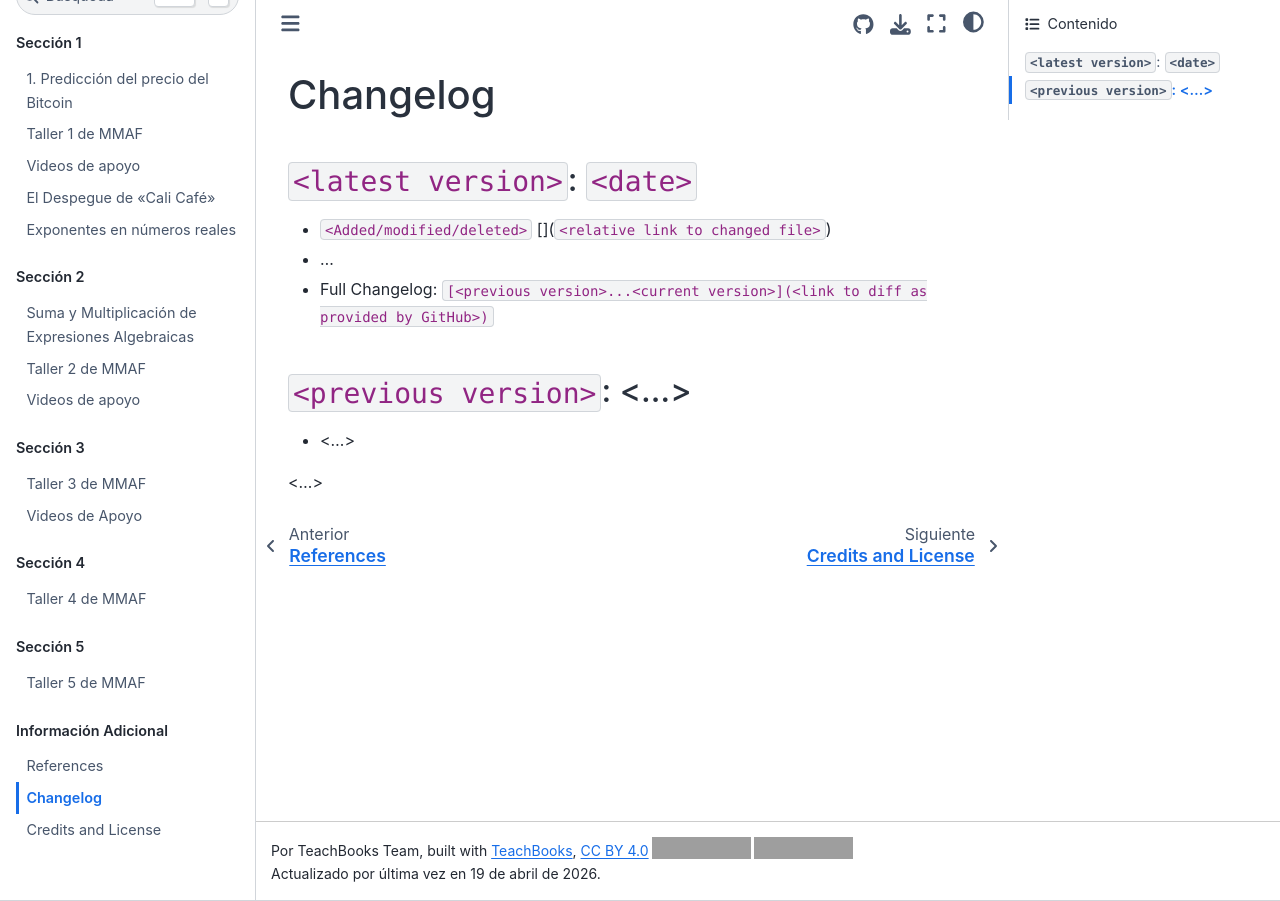
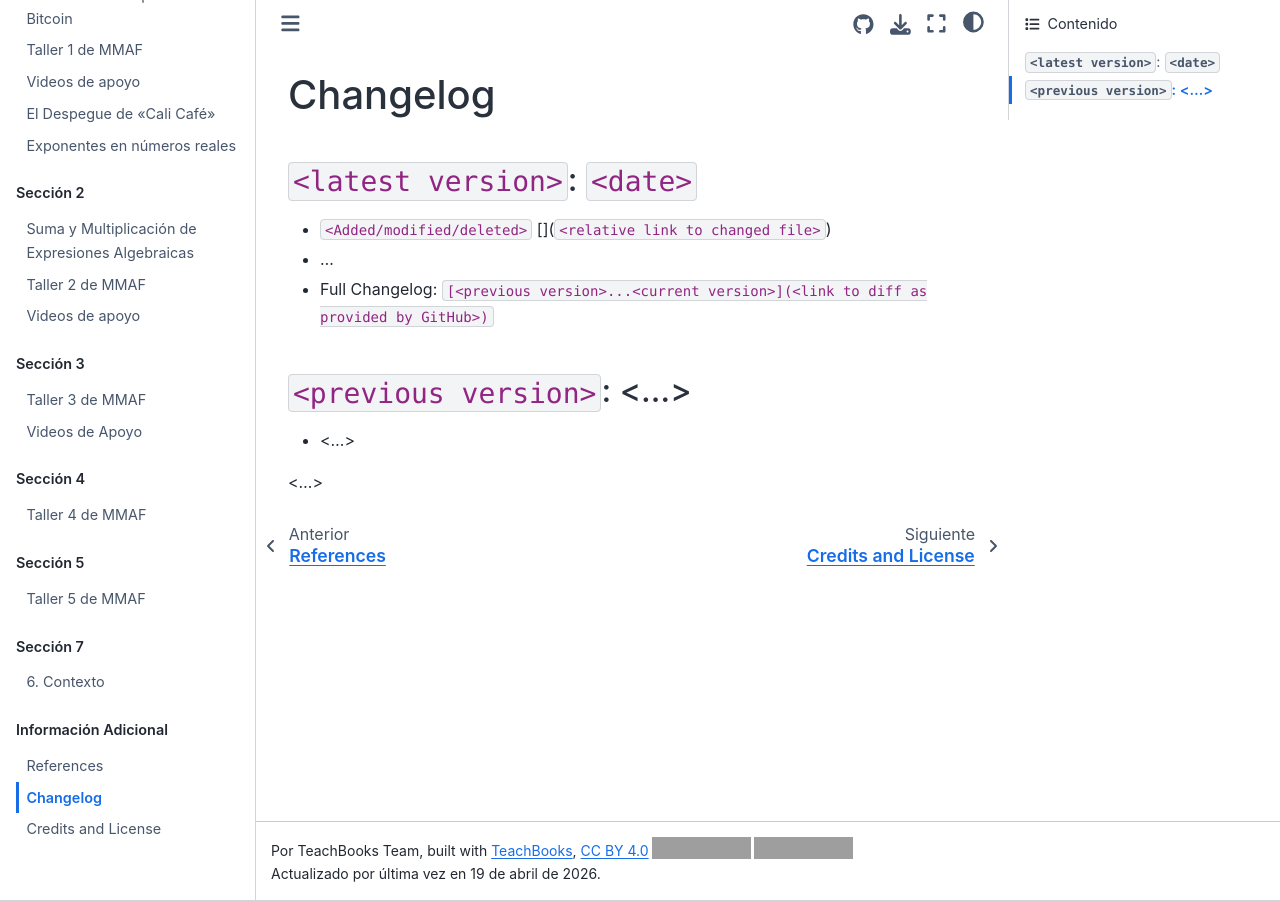
Before and after one commit to abelalv/MMAF_2026_FCA, a Jupyter Book: the page built from book/changelog.md, in a window 1280 px wide. Built offline with Jupyter Book 1.0.4 settings and Sphinx 7.4.7 and the Sphinx Book theme 1.1.4, drawn with Linux system fonts in a browser that asks for light colours; pages that are not in the unit, such as notebooks, are missing from menus; comment, search, counter and statistics services are not loaded; grey boxes are pictures that could not be loaded.

```diff
--- a/book/_toc.yml
+++ b/book/_toc.yml
@@ -33,6 +33,10 @@ parts:
     - file: section05/actividad05
     - file: section05/taller_5
 
+  - caption: Sección 7
+    chapters:
+    - file: section07/actividad07
+
   - caption: Información Adicional
     chapters:
     - file: references
```
